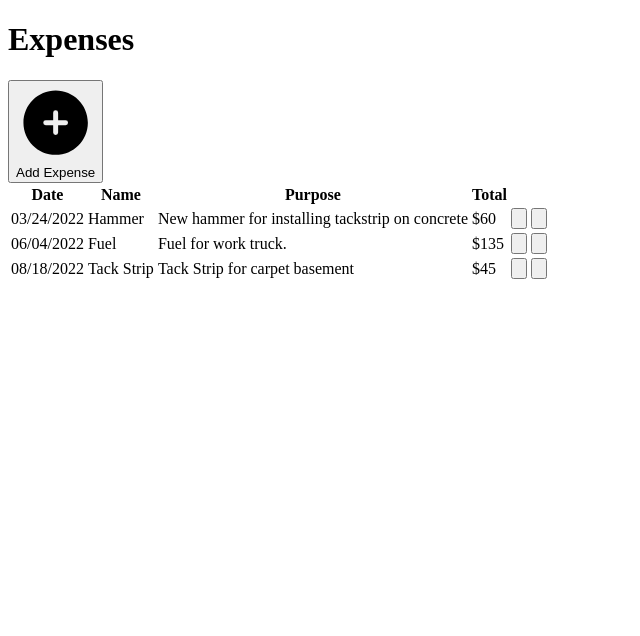
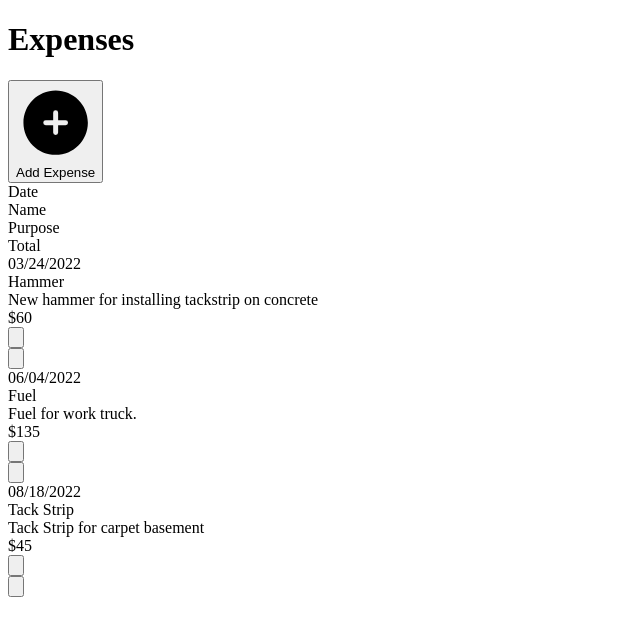
Before and after one commit to AnthonyJRay/floormate_next, a Next.js app: page /expenses in a window 1280 px wide. Shown: the top 636 px of the page, without its empty margins (0-640 px from the left). Built offline with nearby package versions, Linux system fonts and the light colour scheme.

Commit message:
Refactoring Expenses and replacing Tables with Divs for easier styling purposes.

```diff
--- a/src/features/dashboard/index.jsx
+++ b/src/features/dashboard/index.jsx
@@ -61,6 +61,7 @@ export default function Dashboard({ children }) {
             </NavLink>
           </div>
 
+          {/* Login/Log Out button */}
           <NavLink link="/login">
             <ArrowRightOnRectangleIcon className={"w-6"} />
             <div className={"hidden md:inline-block"}>Log In</div>
--- a/src/features/expenses/expense-display.jsx
+++ b/src/features/expenses/expense-display.jsx
@@ -1,10 +1,10 @@
 export default function ExpenseDisplay({ occurredOn, name, purpose, total }) {
   return (
-    <>
-      <td>{occurredOn}</td>
-      <td>{name}</td>
-      <td>{purpose}</td>
-      <td>{total}</td>
-    </>
+    <div className={"flex w-full"}>
+      <div className={"flex-1 flex-grow"}>{occurredOn}</div>
+      <div className={"flex-1 flex-grow"}>{name}</div>
+      <div className={"flex-1 flex-grow"}>{purpose}</div>
+      <div className={"flex-1 flex-grow"}>{total}</div>
+    </div>
   );
 }
--- a/src/features/expenses/index.jsx
+++ b/src/features/expenses/index.jsx
@@ -17,51 +17,51 @@ export default function ExpensesBody({
   isEditing = false,
 }) {
   return (
-    <tr className={"bg-gray-200"}>
+    <div className={"flex   bg-gray-200"}>
       {isEditing ? (
         <ExpenseForm {...{ value }} onChange={onChange} />
       ) : (
         <ExpenseDisplay {...value} />
       )}
       {isEditing ? (
-        <>
-          <td>
+        <div>
+          <div>
             <IconButton
               className="bg-green-600 hover:bg-green-500"
               onClick={() => onSave(value)}
             >
               <CheckIcon />
             </IconButton>
-          </td>
-          <td>
+          </div>
+          <div>
             <IconButton
               className="bg-red-500 hover:bg-red-400"
               onClick={onCancel}
             >
               <XMarkIcon />
             </IconButton>
-          </td>
-        </>
+          </div>
+        </div>
       ) : (
-        <>
-          <td>
+        <div>
+          <div>
             <IconButton
               className="bg-yellow-500 hover:bg-yellow-400"
               onClick={onEdit}
             >
               <PencilSquareIcon />
             </IconButton>
-          </td>
-          <td>
+          </div>
+          <div>
             <IconButton
               className="bg-red-500 hover:bg-red-400"
               onClick={onDelete}
             >
               <TrashIcon />
             </IconButton>
-          </td>
-        </>
+          </div>
+        </div>
       )}
-    </tr>
+    </div>
   );
 }
--- a/src/pages/expenses/index.jsx
+++ b/src/pages/expenses/index.jsx
@@ -57,11 +57,10 @@ export default function Expenses({}) {
         </TextButton>
       </div>
 
-      <table className={"w-full border-separate m-4"}>
-        <thead>
-          <TableLabels labels={["Date", "Name", "Purpose", "Total"]} />
-        </thead>
-        <tbody>
+      <div className={"w-full m-4"}>
+        <TableLabels labels={["Date", "Name", "Purpose", "Total"]} />
+
+        <div>
           {expenses.map((expense, i) => {
             return (
               <ExpensesBody
@@ -97,8 +96,8 @@ export default function Expenses({}) {
               />
             );
           })}
-        </tbody>
-      </table>
+        </div>
+      </div>
     </div>
   );
 }
--- a/src/pages/mark.jsx
+++ b/src/pages/mark.jsx
@@ -21,7 +21,7 @@ export const defaultValues = {
 export default function MarkPage() {
   const [values, setValues] = useState(defaultValues);
   return (
-    <div className="w-full border p-4 border-gray-200 flex flex-col gap-6">
+    <div className="absolute top-52 w-full border p-4 border-gray-200 flex flex-col gap-6">
       <div className="flex flex-col gap-2">
         <TextField
           value={values.customer.firstName}
--- a/src/ui/table/table-labels.jsx
+++ b/src/ui/table/table-labels.jsx
@@ -1,9 +1,13 @@
 export default function TableLabels({ labels }) {
   return (
-    <tr className={"text-xs bg-gray-300"}>
+    <div className={"flex justify-between text-xs bg-gray-300"}>
       {labels.map((label, i) => {
-        return <th key={i}>{label}</th>;
+        return (
+          <div key={i} className={"flex-1 flex-grow"}>
+            {label}
+          </div>
+        );
       })}
-    </tr>
+    </div>
   );
 }
```
